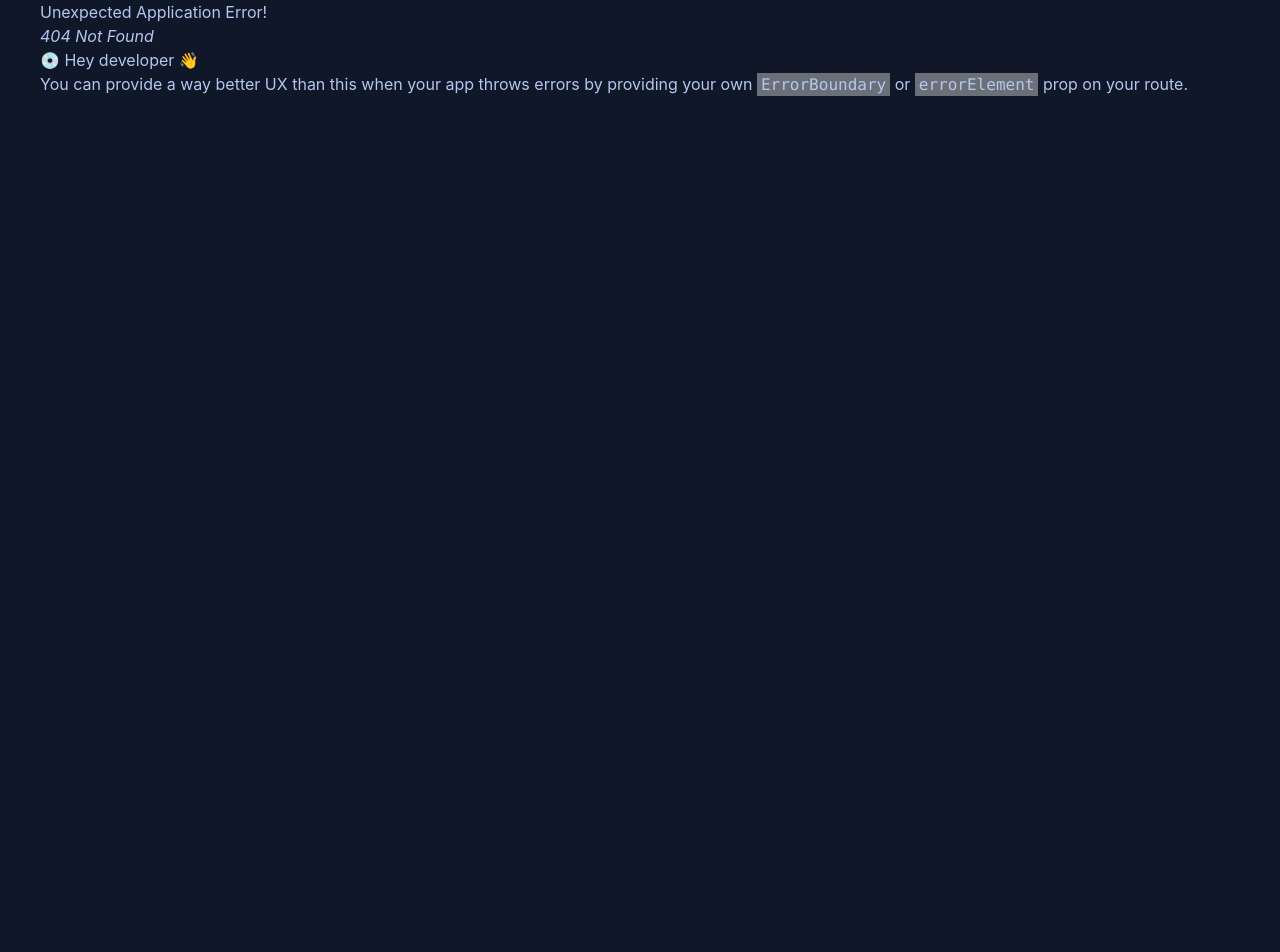
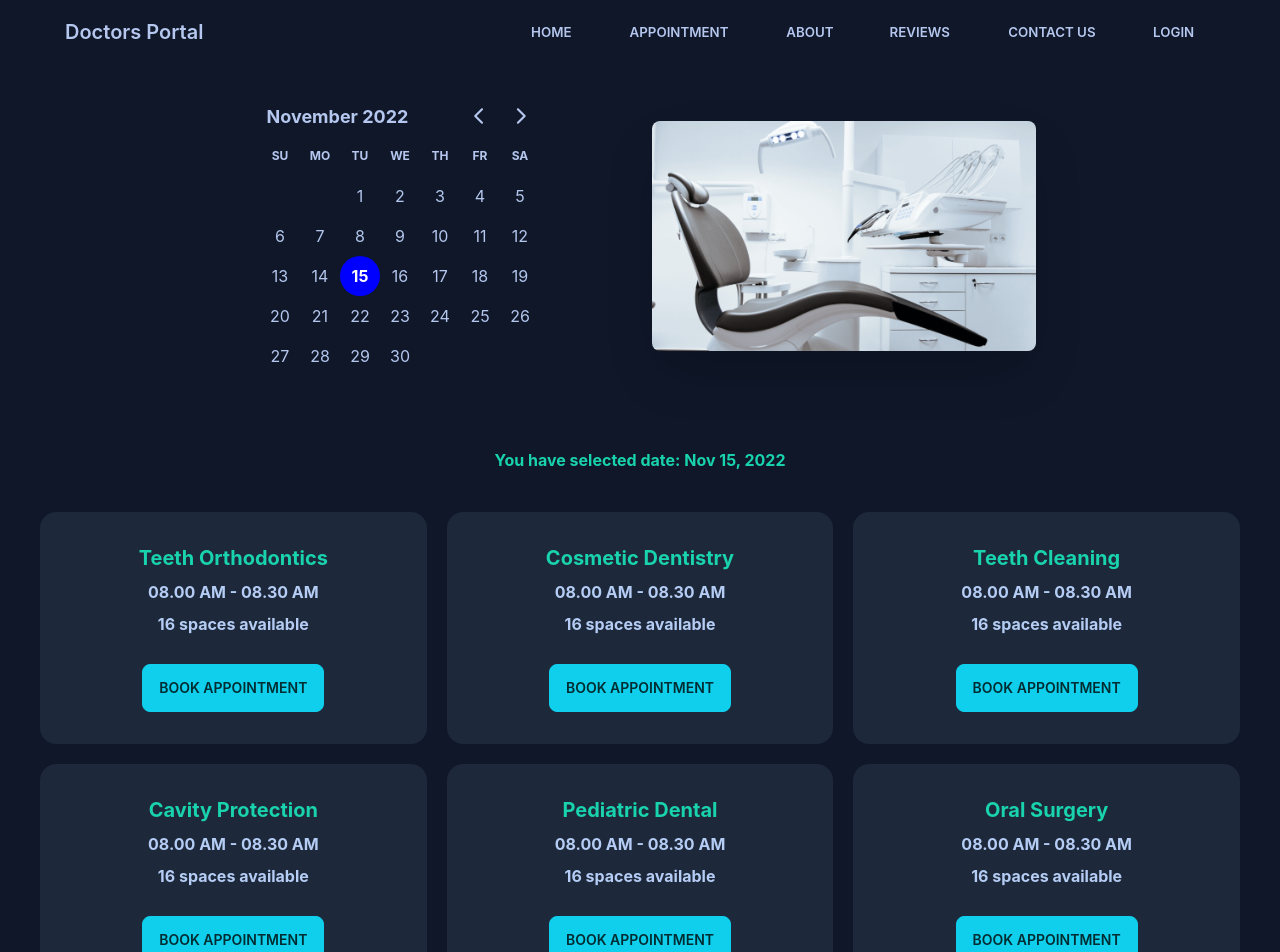
Before and after one commit to Sakil71/doctors-portal, a React (Create React App) app: page /appointment in a window 1280 px wide. Before the commit this address had no page. Shown: the top 952 px of the page. Before the commit the page ends 800 px from the top, so only its background shows below. Built offline with nearby package versions, Linux system fonts and the light colour scheme.

Commit message:
Added Appointment Booking Modal

```diff
--- a/package.json
+++ b/package.json
@@ -7,7 +7,9 @@
     "@testing-library/react": "^13.4.0",
     "@testing-library/user-event": "^13.5.0",
     "daisyui": "^2.39.1",
+    "date-fns": "^2.29.3",
     "react": "^18.2.0",
+    "react-day-picker": "^8.3.6",
     "react-dom": "^18.2.0",
     "react-icons": "^4.6.0",
     "react-router-dom": "^6.4.3",
--- /dev/null
+++ b/public/AppointmentOptions.json
@@ -0,0 +1,134 @@
+[
+    {
+      "_id": 1,
+      "name": "Teeth Orthodontics",
+      "slots": [
+        "08.00 AM - 08.30 AM",
+        "08.30 AM - 09.00 AM",
+        "09.00 AM - 9.30 AM",
+        "09.30 AM - 10.00 AM",
+        "10.00 AM - 10.30 AM",
+        "10.30 AM - 11.00 AM",
+        "11.00 AM - 11.30 AM",
+        "11.30 AM - 12.00 AM",
+        "1.00 PM - 1.30 PM",
+        "1.30 PM - 2.00 PM",
+        "2.00 PM - 2.30 PM",
+        "2.30 PM - 3.00 PM",
+        "3.00 PM - 3.30 PM",
+        "3.30 PM - 4.00 PM",
+        "4.00 PM - 4.30 PM",
+        "4.30 PM - 5.00 PM"
+      ]
+    },
+    {
+      "_id": 2,
+      "name": "Cosmetic Dentistry",
+      "slots": [
+        "08.00 AM - 08.30 AM",
+        "08.30 AM - 09.00 AM",
+        "09.00 AM - 9.30 AM",
+        "09.30 AM - 10.00 AM",
+        "10.00 AM - 10.30 AM",
+        "10.30 AM - 11.00 AM",
+        "11.00 AM - 11.30 AM",
+        "11.30 AM - 12.00 AM",
+        "1.00 PM - 1.30 PM",
+        "1.30 PM - 2.00 PM",
+        "2.00 PM - 2.30 PM",
+        "2.30 PM - 3.00 PM",
+        "3.00 PM - 3.30 PM",
+        "3.30 PM - 4.00 PM",
+        "4.00 PM - 4.30 PM",
+        "4.30 PM - 5.00 PM"
+      ]
+    },
+    {
+      "_id": 3,
+      "name": "Teeth Cleaning",
+      "slots": [
+        "08.00 AM - 08.30 AM",
+        "08.30 AM - 09.00 AM",
+        "09.00 AM - 9.30 AM",
+        "09.30 AM - 10.00 AM",
+        "10.00 AM - 10.30 AM",
+        "10.30 AM - 11.00 AM",
+        "11.00 AM - 11.30 AM",
+        "11.30 AM - 12.00 AM",
+        "1.00 PM - 1.30 PM",
+        "1.30 PM - 2.00 PM",
+        "2.00 PM - 2.30 PM",
+        "2.30 PM - 3.00 PM",
+        "3.00 PM - 3.30 PM",
+        "3.30 PM - 4.00 PM",
+        "4.00 PM - 4.30 PM",
+        "4.30 PM - 5.00 PM"
+      ]
+    },
+    {
+      "_id": 4,
+      "name": "Cavity Protection",
+      "slots": [
+        "08.00 AM - 08.30 AM",
+        "08.30 AM - 09.00 AM",
+        "09.00 AM - 9.30 AM",
+        "09.30 AM - 10.00 AM",
+        "10.00 AM - 10.30 AM",
+        "10.30 AM - 11.00 AM",
+        "11.00 AM - 11.30 AM",
+        "11.30 AM - 12.00 AM",
+        "1.00 PM - 1.30 PM",
+        "1.30 PM - 2.00 PM",
+        "2.00 PM - 2.30 PM",
+        "2.30 PM - 3.00 PM",
+        "3.00 PM - 3.30 PM",
+        "3.30 PM - 4.00 PM",
+        "4.00 PM - 4.30 PM",
+        "4.30 PM - 5.00 PM"
+      ]
+    },
+    {
+      "_id": 5,
+      "name": "Pediatric Dental",
+      "slots": [
+        "08.00 AM - 08.30 AM",
+        "08.30 AM - 09.00 AM",
+        "09.00 AM - 9.30 AM",
+        "09.30 AM - 10.00 AM",
+        "10.00 AM - 10.30 AM",
+        "10.30 AM - 11.00 AM",
+        "11.00 AM - 11.30 AM",
+        "11.30 AM - 12.00 AM",
+        "1.00 PM - 1.30 PM",
+        "1.30 PM - 2.00 PM",
+        "2.00 PM - 2.30 PM",
+        "2.30 PM - 3.00 PM",
+        "3.00 PM - 3.30 PM",
+        "3.30 PM - 4.00 PM",
+        "4.00 PM - 4.30 PM",
+        "4.30 PM - 5.00 PM"
+      ]
+    },
+    {
+      "_id": 6,
+      "name": "Oral Surgery",
+      "slots": [
+        "08.00 AM - 08.30 AM",
+        "08.30 AM - 09.00 AM",
+        "09.00 AM - 9.30 AM",
+        "09.30 AM - 10.00 AM",
+        "10.00 AM - 10.30 AM",
+        "10.30 AM - 11.00 AM",
+        "11.00 AM - 11.30 AM",
+        "11.30 AM - 12.00 AM",
+        "1.00 PM - 1.30 PM",
+        "1.30 PM - 2.00 PM",
+        "2.00 PM - 2.30 PM",
+        "2.30 PM - 3.00 PM",
+        "3.00 PM - 3.30 PM",
+        "3.30 PM - 4.00 PM",
+        "4.00 PM - 4.30 PM",
+        "4.30 PM - 5.00 PM"
+      ]
+    }
+  ]
--- /dev/null
+++ b/src/Pages/Appointment/Appointment/Appointment.js
@@ -0,0 +1,21 @@
+import React, { useState } from 'react';
+import AppointmentBanner from '../AppointmentBanner/AppointmentBanner';
+import AvailableDate from '../AvailableDate/AvailableDate';
+
+const Appointment = () => {
+    const [selectedDate, setSelectedDate] = useState(new Date());
+
+    return (
+        <div>
+            <AppointmentBanner
+                selectedDate={selectedDate}
+                setSelectedDate={setSelectedDate}
+            ></AppointmentBanner>
+            <AvailableDate
+                selectedDate={selectedDate}
+            ></AvailableDate>
+        </div>
+    );
+};
+
+export default Appointment;
--- /dev/null
+++ b/src/Pages/Appointment/AppointmentBanner/AppointmentBanner.js
@@ -0,0 +1,25 @@
+import chair from '../../../assets/images/chair.png';
+import { DayPicker } from 'react-day-picker';
+// npm install react-day-picker date-fns
+
+const AppointmentBanner = ({selectedDate, setSelectedDate}) => {
+
+    return (
+        <header>
+            <div className="hero">
+                <div className="hero-content flex-col lg:flex-row-reverse">
+                    <img src={chair} alt='' className="max-w-sm rounded-lg shadow-2xl" />
+                    <div className='mr-20'>
+                        <DayPicker
+                            mode='single'
+                            selected={selectedDate}
+                            onSelect={setSelectedDate}
+                        ></DayPicker>
+                    </div>
+                </div>
+            </div>
+        </header>
+    );
+};
+
+export default AppointmentBanner;
--- /dev/null
+++ b/src/Pages/Appointment/AvailableDate/AppointmentOption.js
@@ -0,0 +1,25 @@
+import React from 'react';
+
+const AppointmentOption = ({ option, setTreatment }) => {
+    const { name, slots } = option;
+    return (
+        <div className="card bg-neutral text-neutral-content">
+            <div className="card-body items-center text-center">
+
+                <h2 className="card-title text-1xl text-secondary font-bold">{name}</h2>
+
+                <p>{slots.length > 0 ? slots[0] : `Not Available. Please try Another Day`}</p>
+
+                <p>{slots.length} {slots.length > 1 ? 'spaces' : 'space'} available</p>
+
+                <div className="card-actions mt-5">
+                    <label onClick={()=>setTreatment(option)}
+                    disabled={slots.length === 0}
+                    htmlFor="book-modal" className="btn btn-primary">Book Appointment</label>
+                </div>
+            </div>
+        </div>
+    );
+};
+
+export default AppointmentOption;
--- /dev/null
+++ b/src/Pages/Appointment/AvailableDate/AvailableDate.js
@@ -0,0 +1,40 @@
+import { format } from 'date-fns';
+import React, { useEffect, useState } from 'react';
+import BookingModal from '../BookingModal/BookingModal';
+import AppointmentOption from './AppointmentOption';
+
+const AvailableDate = ({ selectedDate }) => {
+    const [appointmentOptions, setAppointmentOptions] = useState([]);
+    const [treatment, setTreatment] = useState(null);
+
+    useEffect(() => {
+        fetch('AppointmentOptions.json')
+            .then(res => res.json())
+            .then(data => setAppointmentOptions(data))
+    }, [])
+
+    return (
+        <section className='text-center text-secondary font-bold mt-10'>
+            <p>You have selected date: {format(selectedDate, 'PP')}</p>
+
+            <div className='grid grid-cols-1 md:grid-cols-2 lg:grid-cols-3 gap-5 my-10 w-3/4 mx-auto lg:w-full'>
+                {
+                    appointmentOptions.map(option => <AppointmentOption
+                        key={option._id}
+                        option={option}
+                        setTreatment={setTreatment}
+                    ></AppointmentOption>)
+                }
+            </div>
+            {
+                treatment &&
+                <BookingModal
+                    treatment={treatment}
+                    selectedDate={selectedDate}
+                ></BookingModal>
+            }
+        </section>
+    );
+};
+
+export default AvailableDate;
--- /dev/null
+++ b/src/Pages/Appointment/BookingModal/BookingModal.js
@@ -0,0 +1,52 @@
+import { format } from 'date-fns';
+import React from 'react';
+
+const BookingModal = ({ treatment, selectedDate }) => {
+    const { name, slots } = treatment;
+    const date = format(selectedDate, 'PP');
+
+    const handleBookingModal = event =>{
+        event.preventDefault();
+        const form = event.target;
+        const slot = form.slot.value;
+        const name = form.name.value;
+        const email = form.email.value;
+        const phone = form.phone.value;
+        form.reset();
+
+        console.log(date, slot, name, email, phone, treatment.name);
+    }
+
+    return (
+        <>
+            <input type="checkbox" id="book-modal" className="modal-toggle" />
+            <div className="modal">
+                <div className="modal-box relative">
+                    <label htmlFor="book-modal" className="btn btn-sm btn-circle absolute right-2 top-2">✕</label>
+                    <h3 className="text-start text-lg font-bold text-warning">{name}</h3>
+
+                    <form onSubmit={handleBookingModal} className='grid grid-cols-1 gap-4 mt-10'>
+                        <input disabled type="text" value={date} className="input input-bordered w-full input-warning" />
+
+                        <select name='slot' className="select select-bordered w-full input-warning">
+                            {
+                                slots.map( slot =>
+                                    <option value={slot}>{slot}</option>)
+                            }
+                        </select>
+
+                        <input name='name' type="text" placeholder="Your Name" className="input input-bordered w-full input-warning" />
+
+                        <input name='email' type="text" placeholder="Email Address" className="input input-bordered w-full input-warning" />
+
+                        <input name='phone' type="text" placeholder="Phone Number" className="input input-bordered w-full input-warning" />
+
+                        <input className='btn btn-warning w-full' type="submit" value="Submit" />
+                    </form>
+                </div>
+            </div>
+        </>
+    );
+};
+
+export default BookingModal;
--- a/src/Pages/Home/MakeAppointment/MakeAppoinment.js
+++ b/src/Pages/Home/MakeAppointment/MakeAppoinment.js
@@ -1,11 +1,12 @@
 import React from 'react';
 import doctors from '../../../assets/images/doctor.png';
 import appoointment from '../../../assets/images/appointment.png';
+import { Link } from 'react-router-dom';
 
 const MakeAppoinment = () => {
     return (
         <section
-        className='my-32 text-white'
+            className='my-32 text-white'
             style={
                 {
                     background: `url(${appoointment})`,
@@ -18,7 +19,10 @@
                         <h4 className='text-primary font-bold'>Appointment</h4>
                         <h1 className="text-5xl font-bold">Make an appointment Today</h1>
                         <p className="py-6">It is a long established fact that a reader will be distracted by the readable content of a page when looking at its layout. The point of using Lorem Ipsumis that it has a more-or-less normal distribution of letters,as opposed to using 'Content here, content here', making it look like readable English. Many desktop publishing packages and web page</p>
-                        <button className="btn btn-primary">Get Started</button>
+
+                        <Link to='/appointment'>
+                            <button className="btn btn-primary">Get Started</button>
+                        </Link>
                     </div>
                 </div>
             </div>
--- a/src/Pages/Shared/Footer/Footer.js
+++ b/src/Pages/Shared/Footer/Footer.js
@@ -7,7 +7,8 @@
         <footer style={{
             background: `url(${footer})`,
             backgroundSize: 'cover'
-        }}>
+        }}
+        className='mt-10'>
             <div className='footer flex justify-around'>
                 <div>
                     <span className="footer-title">Services</span>
@@ -32,7 +33,7 @@
                 </div>
             </div>
             <div className='mt-20 text-center'>
-                <p>Copyright © 2022 - All right reserved by ACME Industries Ltd</p>
+                <p>Copyright © 2022 - All right reserved by DOCTORS PORTAL</p>
             </div>
         </footer>
     );
--- a/src/Pages/Shared/Header/Header.js
+++ b/src/Pages/Shared/Header/Header.js
@@ -5,12 +5,12 @@
 
     // <React.Fragment><React.Fragment/>
     const menuItem = <>
-        <Link className='mr-5 btn btn-ghost'>Home</Link>
-        <Link className='mr-5 btn btn-ghost'>Appointment</Link>
-        <Link className='mr-5 btn btn-ghost'>About</Link>
-        <Link className='mr-5 btn btn-ghost'>Reviews</Link>
-        <Link className='mr-5 btn btn-ghost'>Contact Us</Link>
-        <Link className='mr-5 btn btn-ghost'>Login</Link>
+        <Link to='/' className='mr-5 btn btn-ghost'>Home</Link>
+        <Link to='appointment' className='mr-5 btn btn-ghost'>Appointment</Link>
+        <Link to='about' className='mr-5 btn btn-ghost'>About</Link>
+        <Link to='revievs' className='mr-5 btn btn-ghost'>Reviews</Link>
+        <Link to='contact' className='mr-5 btn btn-ghost'>Contact Us</Link>
+        <Link to='login' className='mr-5 btn btn-ghost'>Login</Link>
     </>
     return (
         <div className="navbar bg-base-100 flex justify-between">
--- a/src/Routes/Routes/Routes.js
+++ b/src/Routes/Routes/Routes.js
@@ -1,5 +1,6 @@
 import { createBrowserRouter } from "react-router-dom";
 import Main from "../../Layout/Main";
+import Appointment from "../../Pages/Appointment/Appointment/Appointment";
 import Home from "../../Pages/Home/Home/Home";
 
 export const router = createBrowserRouter([
@@ -11,6 +12,10 @@
                 path: '/',
                 element: <Home></Home>
             },
+            {
+                path: '/appointment',
+                element: <Appointment></Appointment>
+            }
         ]
     }
 ])
--- a/src/index.js
+++ b/src/index.js
@@ -3,6 +3,7 @@
 import './index.css';
 import App from './App';
 import reportWebVitals from './reportWebVitals';
+import 'react-day-picker/dist/style.css';
 
 const root = ReactDOM.createRoot(document.getElementById('root'));
 root.render(
```
Also changed, not shown: 1 other file (tests, documents, lock files or other folders).
